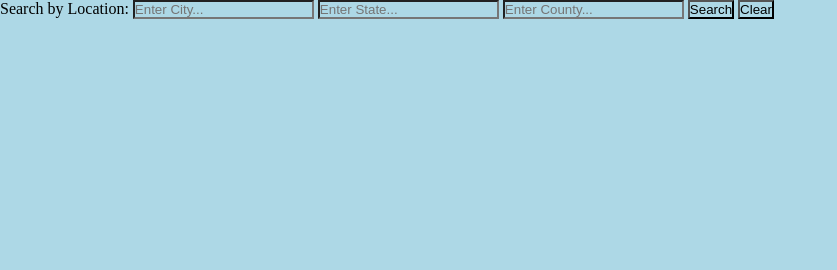
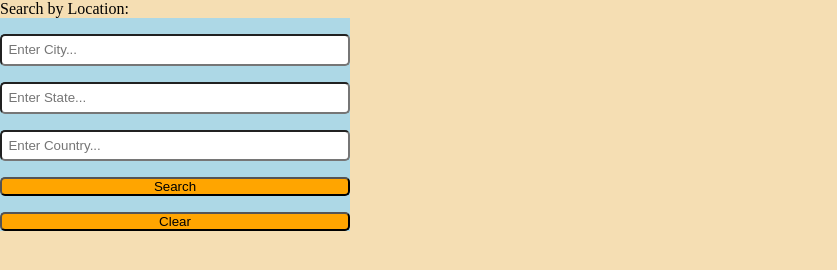
Before and after one commit to barnescaleb/weather-app, a plain HTML site: page index.html in a window 1280 px wide. Shown: the whole page, without its empty margins (0-837 px from the left). Drawn offline with Linux system fonts and the light colour scheme.

Commit message:
changed input name & now working api

```diff
--- a/index.html
+++ b/index.html
@@ -8,12 +8,14 @@
     <title>Document</title>
 </head>
 <body>
-    <label for="search">Search by Location:</label>
-    <input type="text" name="search-city" id="search-city" placeholder="Enter City..." required>
-    <input type="text" name="search-state" id="search-state" placeholder="Enter State..." required>
-    <input type="text" name="search-country" id="search-country" placeholder="Enter County..." required>
-    <button class="search-btn">Search</button>
-    <button type="reset" class="clear-btn">Clear</button>
+    <div class="searchDiv">
+        <label for="search">Search by Location:</label>
+        <input type="text" name="search-city" id="search-city" placeholder="Enter City..." required>
+        <input type="text" name="search-state" id="search-state" placeholder="Enter State..." required>
+        <input type="text" name="search-country" id="search-country" placeholder="Enter Country..." required>
+        <button class="search-btn">Search</button>
+        <button type="reset" class="clear-btn">Clear</button>
+    </div>
 
     <script src="weather.js"></script>
 </body>
--- a/style.css
+++ b/style.css
@@ -1,5 +1,23 @@
 * {
     padding: 0;
     margin: 0;
+    background-color: wheat;
+}
+
+.searchDiv {
+    display: flex;
+    flex-direction: column;
     background-color: lightblue;
+    max-width: 350px;
+    gap: 1rem;
 }
+
+input {
+    background-color: white;
+    border-radius: 5px;
+    padding: .4rem;
+}
+button {
+    border-radius: 5px;
+    background-color: orange;
+}
--- a/weather.js
+++ b/weather.js
@@ -18,12 +18,12 @@ async function getWeather() {
         console.log(searchState);
         console.log(searchCountry);
 
-        const response = await fetch('')
-        console.log(response.json);
-
-        return getWeather;
+        const response = await fetch("https://api.openweathermap.org/data/2.5/weather?q=" + searchCity + "," + searchState + "," + searchCountry + "&units=imperial&appid=c02d215c80eae3269bf0160cf63f01d1", {mode: 'cors'} )
+        const currentData = await response.json();
+        console.log("Fetching current weather data...", currentData);
+        return currentData;
     } catch (err) {
-        console.log("Something went wrong...")
+        console.log("Something went wrong...", err)
     }
 }
 
```
